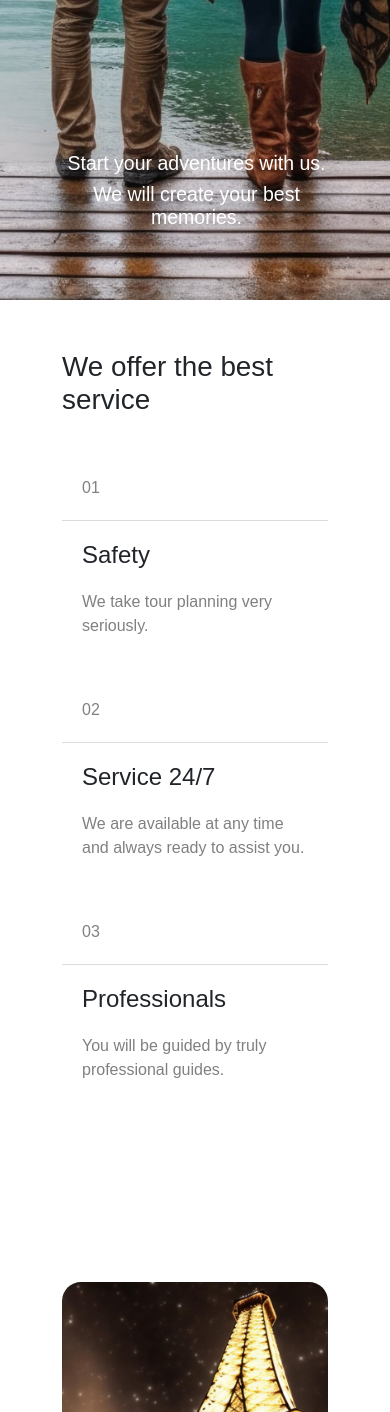
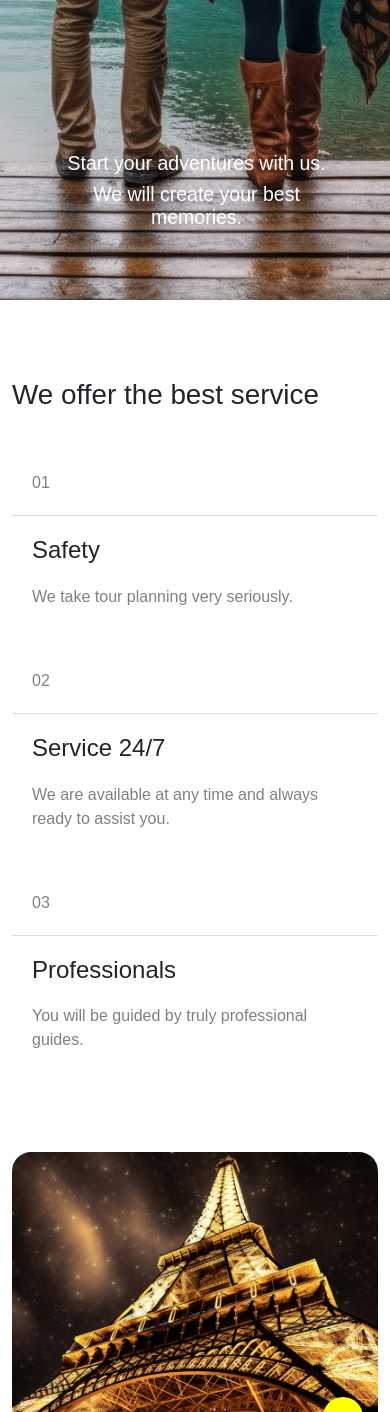
Before and after one commit to acedeveloper-byte/voyage, a Next.js app: page / in a window 390 px wide. Shown: the part 644-2056 px from the top of the page. Built offline with nearby package versions, Linux system fonts and the light colour scheme; a web font is replaced by a local one.

Commit message:
addded chagees

```diff
--- a/styles/globals.css
+++ b/styles/globals.css
@@ -393,6 +393,13 @@ a {
     padding: 4px;
   }
 
+  #best-offer-service-section {
+    font-size: 3vw;
+    font-weight: 100;
+    padding: 0!important;
+      margin-top : 20%
+}
+
 
   .icon {
     margin-top: 10px;
@@ -429,12 +436,18 @@ a {
 
   #tours {
     width: 100%;
-    padding: 50px
+    padding:0 !important;
   }
 
+  .tours-img {
+    height: 300px;
+    border-radius: 1.2rem !important;
+    object-fit: cover;
+    transition: all 0.3s ease-in-out;
+    width: 100%;
+}
   .organized-adventure h1 {
-    font-size: 3rem
-;
+    font-size: 3rem;
     font-weight: 10;
     margin-bottom: 1rem;
     line-height: 1.2;
```
